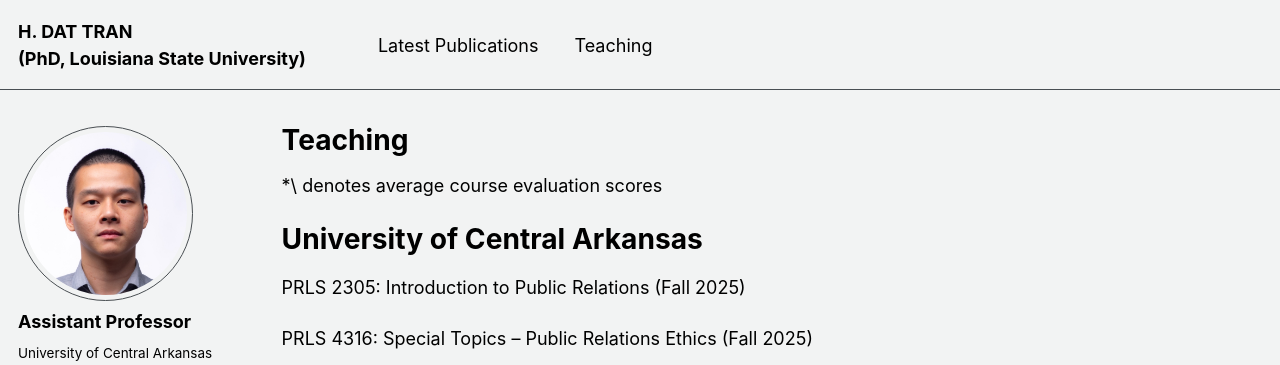
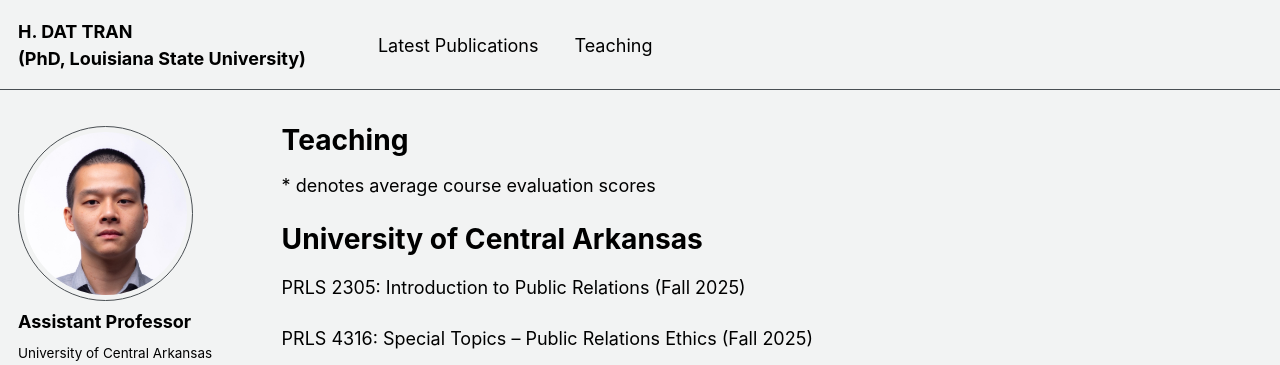
Before and after one commit to hdattran/hdattran.github.io, a Jekyll site: the page built from _pages/teaching.md, in a window 1280 px wide and 1070 px high. Shown: the top 365 px of the window. Built offline with Jekyll 4.4.1, drawn with Linux system fonts in a browser that asks for light colours; some web fonts are replaced.

```diff
--- a/_pages/teaching.md
+++ b/_pages/teaching.md
@@ -6,7 +6,7 @@ author_profile: true
 ---
 
 {% include base_path %}
-\*\ denotes average course evaluation scores
+\* denotes average course evaluation scores
 
 
 
```
